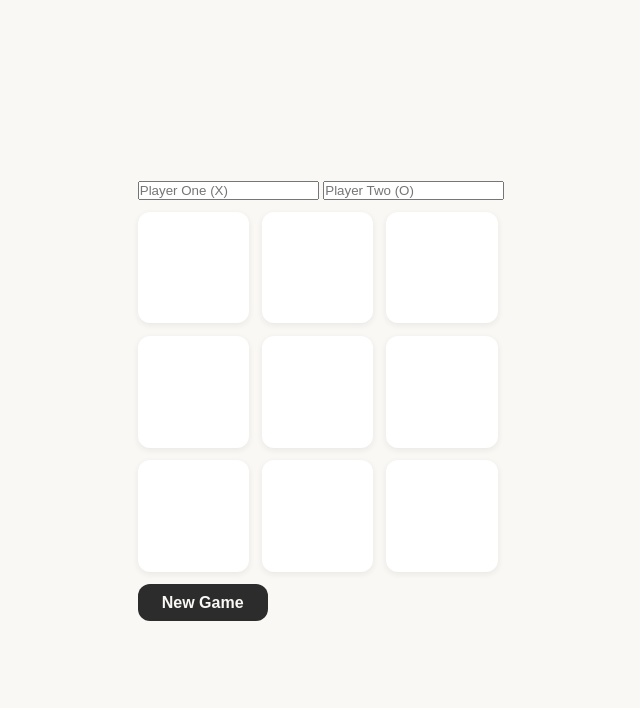
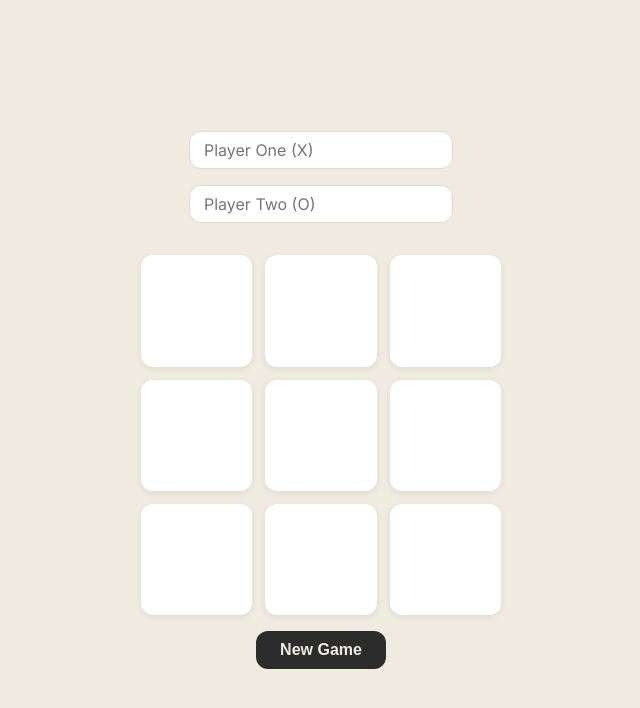
Before and after one commit to malvin149/tic-tac-toe, a plain HTML site: page index.html in a window 1280 px wide. Shown: the whole page, without its empty margins (319-959 px from the left). Drawn offline with Linux system fonts and the light colour scheme.

Commit message:
Center container with flexbox, style input focus state, adjust background tone

```diff
--- a/css/style.css
+++ b/css/style.css
@@ -1,5 +1,5 @@
 :root {
-	--bg: #faf8f5;
+	--bg: #f0ebe0;
 	--ink: #2c2c2c;
 	--cell-bg: #fff;
 	--accent-x: #e8734a;
@@ -33,6 +33,13 @@ body {
 	min-height: 100vh;
 }
 
+#container {
+	display: flex;
+	flex-direction: column;
+	align-items: center;
+	gap: 1rem;
+}
+
 #board {
 	display: grid;
 	grid-template-columns: repeat(3, 1fr);
@@ -58,7 +65,6 @@ body {
 	text-align: center;
 	font-size: 2rem;
 	font-weight: 600;
-	margin-bottom: 0.75rem;
 }
 
 .x {
@@ -78,10 +84,25 @@ body {
 	font-size: 1rem;
 	font-weight: 600;
 	cursor: pointer;
-	margin-top: 0.75rem;
 	transition: background-color 0.15s ease;
 }
 
 #new-game-btn:hover {
 	background-color: #444;
 }
+
+input[type='text'] {
+	font-family: inherit;
+	font-size: 1rem;
+	padding: 0.5rem 0.9rem;
+	border: 1px solid #e0dace;
+	border-radius: 12px;
+	background-color: var(--cell-bg);
+	color: var(--ink);
+}
+
+input[type='text']:focus {
+	outline: none;
+	border-color: var(--accent-x);
+	box-shadow: 0 0 0 3px rgba(232, 115, 74, 0.15);
+}
```
